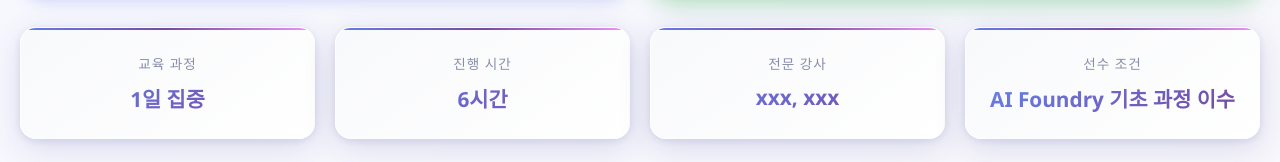
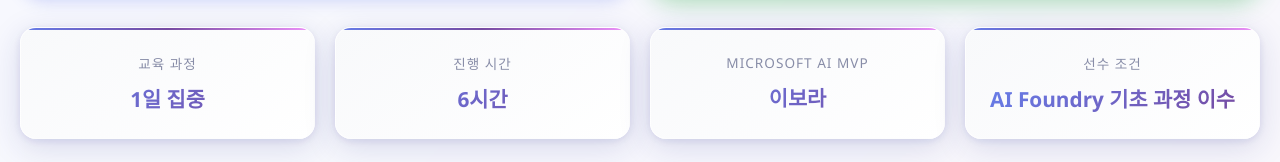
Before and after one commit to wietraum0301/megazonemsusmc, a website: page bootcamp1.html in a window 1280 px wide. Both pictures are taken after a click on the button "🚀 바이브 코딩 심화 과정 (1일)". Shown: the part 509-671 px from the top of the page. Drawn offline with Linux system fonts and the light colour scheme.

Commit message:
Update bootcamp1.html

```diff
--- a/bootcamp1.html
+++ b/bootcamp1.html
@@ -460,7 +460,7 @@
                     <div class="info-value">6시간 × 2일</div>
                 </div>
                 <div class="info-card">
-                    <div class="info-label">Microsoft MVP</div>
+                    <div class="info-label">Microsoft AI MVP</div>
                     <div class="info-value">이보라</div>
                 </div>
                 <div class="info-card">
@@ -592,8 +592,8 @@
                     <div class="info-value">6시간</div>
                 </div>
                 <div class="info-card">
-                    <div class="info-label">전문 강사</div>
-                    <div class="info-value">xxx, xxx</div>
+                    <div class="info-label">Microsoft AI MVP</div>
+                    <div class="info-value">이보라</div>
                 </div>
                 <div class="info-card">
                     <div class="info-label">선수 조건</div>
```
